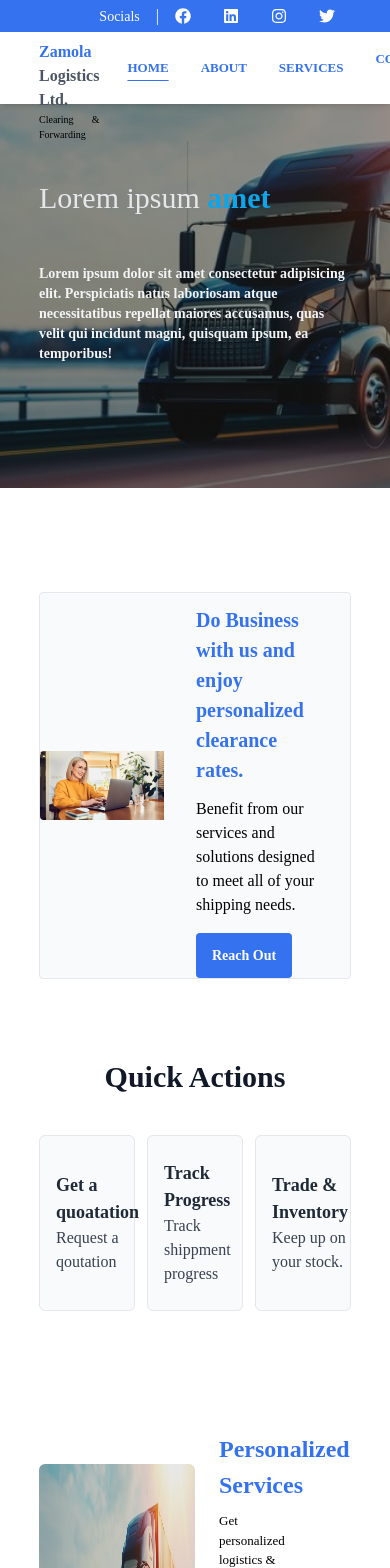
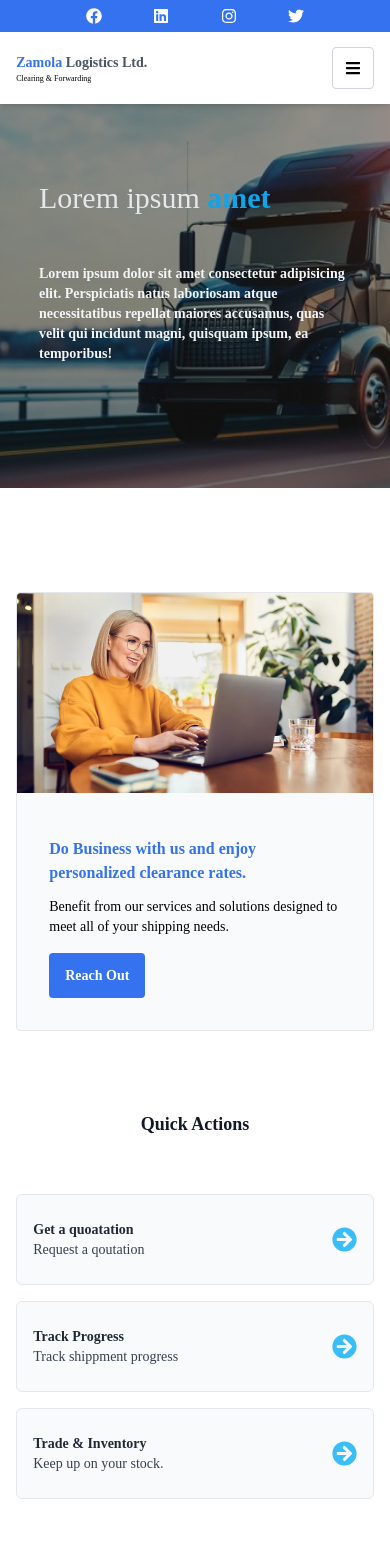
Before and after one commit to Palanga123/gray_tech, a React (Create React App) app in the folder gray_tech/: page / in a window 390 px wide. Shown: the top 1568 px of the page. Built offline with nearby package versions, Linux system fonts and the light colour scheme.

Commit message:
made whole site responsive

```diff
--- a/gray_tech/src/App.js
+++ b/gray_tech/src/App.js
@@ -1,6 +1,6 @@
 // import { BrowserRouter, Route, Routes } from 'react-router-dom';
 import List from './components/main/testimonials/testimonials';
-import Uq from './components/main/header/header2';
+import Header from './components/main/header/header';
 import Content from './components/main/main/content';
 import Hero from './components/main/main/intro';
 import Contact from './components/main/contact/form'
@@ -13,7 +13,7 @@ function App()
 
         <>
 
-            <Uq/>
+            <Header/>
             <Hero/>
             <Content/>
             <List/>
--- a/gray_tech/src/components/main/header/header.js
+++ b/gray_tech/src/components/main/header/header.js
@@ -1,27 +1,54 @@
-import { FaBars } from "react-icons/fa6";
+import { FaBars, FaFacebook, FaLinkedin, FaInstagram, FaTwitter } from "react-icons/fa";
 
-function Header()
-{
-    return (
+function Header(){
+
+    // const [showContent, setShowContent] = useState(false);
+
+    // const toggleContent = () => {
+    //     // setShowContent(!showContent);
+    //     document.getElementById('content').classList.toggle("hidden");
+    // };
+
+
+
+    return(
         <>
-            <header className="h-[60px] md:h-24 w-full bg-white-50 shadow">
-                <div className="w-11/12 md:w-4/5 h-full m-auto flex justify-between items-center text-gray-800 shadow-b-md">
-                    <div className="text-justify">
-                        <p className="font-semibold text-base md:text-2xl text-blue-600">Zamola <span className="text-gray-600">Logistics Ltd.</span></p>
-                        <p className="text-[10px]">Clearing & Forwarding</p>
-                    </div>
-                    <div className="hidden md:block">
-                        <ul className="flex items-center justify-even text-black">
-                            <li className="px-2 underline underline-offset-4 font-semibold text-blue-600">Home</li>
-                            <li className="px-2">About</li>
-                            <li className="px-2">FAQ's</li>
-                            <li className="px-2">Contact Us</li>
+            <header id="text" className="w-full fixed shadow-md">
+                <div className="w-full bg-[#3572ef]">
+                    <div className="w-3/5 md:w-4/5 m-auto bg-transparent">
+
+                        <ul className="justify-between md:justify-end flex text-white font-medium items-center">
+                            <p className='hidden md:block px-4 text-[14px]'>Socials</p>
+
+                            <li className="px-2 md:px-4 py-2"><FaFacebook/></li>
+                            <li className="px-2 md:px-4 py-2"><FaLinkedin/></li>
+                            <li className="px-2 md:px-4 py-2"><FaInstagram/></li>
+                            <li className="px-2 md:px-4 py-2"><FaTwitter/></li>
                         </ul>
                     </div>
-                    <div className="md:hidden">
-                        <button className="rounded text-gray-700 p-2 border border-gray-900 font bold"><FaBars /></button>
+                </div>
+                <div className="w-full py-2 bg-white">
+                    <div className="w-11/12 md:w-4/5 m-auto bg-transparent flex justify-between h-14 items-center">
+                            <div>
+                                <div className="text-justify">
+                                    <p className="font-semibold text-[14px] md:text-2xl text-[#3572ef]">Zamola <span className="text-gray-600">Logistics Ltd.</span></p>
+                                    <p className="text-[8px] md:text-[10px]">Clearing & Forwarding</p>
+                                </div>
+                            </div>
+                            <div className="hidden md:block justify-evenly text-[#3572ef] ml-3 font-semibold text-[13px]">
+                                <button className="px-4 h-full underline underline-offset-8">HOME </button>
+                                <button className="px-4 h-full hover:underline underline-offset-8">ABOUT </button>
+                                <button className="px-4 h-full hover:underline underline-offset-8">SERVICES</button>
+                                <button className="px-4 h-full hover:underline underline-offset-8">CONTACT US</button>
+                            </div>
+                            <div className="block md:hidden">
+                                <button className="p-3 border border-gray-300 rounded">
+                                    <FaBars/>
+                                </button>
+                            </div>
                     </div>
                 </div>
+
             </header>
         </>
     )
--- a/gray_tech/src/components/main/header/header2.js
+++ /dev/null
@@ -1,57 +0,0 @@
-import { FaBars, FaFacebook, FaLinkedin, FaInstagram, FaTwitter } from "react-icons/fa";
-
-function Uq(){
-
-    // const [showContent, setShowContent] = useState(false);
-
-    // const toggleContent = () => {
-    //     // setShowContent(!showContent);
-    //     document.getElementById('content').classList.toggle("hidden");
-    // };
-
-
-
-    return(
-        <>
-            <header id="text" className="w-full fixed shadow-md">
-                <div className="w-full bg-[#3572ef]">
-                    <div className="w-4/5 m-auto bg-transparent">
-
-                        <ul className="justify-end flex text-white font-medium items-center">
-                            <p className='px-4 text-[14px]'>Socials</p>
-                            |
-                            <li className="px-4 py-2"><FaFacebook/></li>
-                            <li className="px-4 py-2"><FaLinkedin/></li>
-                            <li className="px-4 py-2"><FaInstagram/></li>
-                            <li className="px-4 py-2"><FaTwitter/></li>
-                        </ul>
-                    </div>
-                </div>
-                <div className="w-full py-2 bg-white">
-                    <div className="w-4/5 m-auto bg-transparent flex justify-between h-14">
-                            <div>
-                                <div className="text-justify">
-                                    <p className="font-semibold text-base md:text-2xl text-[#3572ef]">Zamola <span className="text-gray-600">Logistics Ltd.</span></p>
-                                    <p className="text-[10px]">Clearing & Forwarding</p>
-                                </div>
-                            </div>
-                            <div className="flex justify-evenly text-[#3572ef] ml-3 font-semibold text-[13px]">
-                                <button className="px-4 h-full underline underline-offset-8">HOME </button>
-                                <button className="px-4 h-full hover:underline underline-offset-8">ABOUT </button>
-                                <button className="px-4 h-full hover:underline underline-offset-8">SERVICES</button>
-                                <button className="px-4 h-full hover:underline underline-offset-8">CONTACT US</button>
-                            </div>
-                            <div className="md:hidden">
-                                <button className="px-3 h-full text-white border border-white rounded">
-                                    <FaBars/>
-                                </button>
-                            </div>
-                    </div>
-                </div>
-
-            </header>
-        </>
-    )
-}
-
-export default Uq;
--- a/gray_tech/src/components/main/main/content.js
+++ b/gray_tech/src/components/main/main/content.js
@@ -1,21 +1,22 @@
-import { FaArrowCircleRight, FaTag } from "react-icons/fa";
+import { FaArrowCircleRight } from "react-icons/fa";
 import Typing from '../../images/typing.jpg';
 import Truck from '../../images/truck.jpeg';
 const Content = () => {
     return (
         <>
-            <section className="mt-16 w-4/5 m-auto py-10">
-                <div className="w-full  bg-gray-50 border border-gray-200 rounded flex items-center justify-between">
-                    <div className="w-[40%] h-full">
+            <section className="mt-16 w-11/12 md:w-4/5 m-auto py-10">
+                <div className="w-full bg-gray-50 border border-gray-200 rounded md:flex items-center md:justify-between">
+                    <div className="w-full md:w-[40%] h-full">
                         <img
                             src={ Typing }
-                            className="w-full h-full rounded-l"
+                            className="w-full h-full rounded-t md:rounded-l"
+                            alt="woman typing"
                         />
                     </div>
-                    <div className="w-3/5 px-8">
+                    <div className="w-full md:w-3/5 p-8">
 
-                        <p className="text-[20px] font-bold py-3 text-[#3572ef]">Do Business with us and enjoy personalized clearance rates.</p>
-                        <p className="">Benefit from our services and solutions designed to meet all of your shipping needs.</p>
+                        <p className="text-[16px] md:text-[20px] font-bold py-3 text-[#3572ef]">Do Business with us and enjoy personalized clearance rates.</p>
+                        <p className="text-sm md:text-base">Benefit from our services and solutions designed to meet all of your shipping needs.</p>
 
                         <div className="mt-4">
                             <button className="text-[14px] px-4 py-3 text-white rounded bg-[#3572ef] font-semibold hover:scale-105 hover:duration-500 duration-500">Reach Out</button>
@@ -23,30 +24,30 @@ const Content = () => {
                     </div>
                 </div>
                 <div className="my-20">
-                    <p className="text-center text-3xl font-bold  text-gray-900 pb-10">Quick Actions</p>
+                    <p className="text-center text-[18px] md:text-3xl font-bold  text-gray-900 pb-10">Quick Actions</p>
 
-                    <div className="grid grid-cols-3 gap-3 justify-between">
+                    <div className="md:grid grid-cols-3 gap-3 md:justify-between">
 
-                        <div className="px-4 py-6 rounded-md border border-gray-200 bg-gray-50 flex justify-between items-center cursor-pointer duration-500 hover:duration-500 hover:shadow-lg hover:scale-105">
+                        <div className="px-4 py-6 w-full my-4 rounded-md border border-gray-200 bg-gray-50 flex justify-between items-center cursor-pointer duration-500 hover:duration-500 hover:shadow-lg hover:scale-105">
                             <div>
-                                <p className="font-bold text-gray-800 text-[18px]">Get a quoatation</p>
-                                <p className="text-gray-700">Request a qoutation</p>
+                                <p className="font-bold text-gray-800 text-[14px] md:text-[18px]">Get a quoatation</p>
+                                <p className="text-sm md:text-base text-gray-700">Request a qoutation</p>
                             </div>
 
                             <FaArrowCircleRight className="text-[#3abef9] text-[25px]" />
                         </div>
-                        <div className="px-4 py-6 rounded-md border border-gray-200 bg-gray-50 flex justify-between items-center cursor-pointer duration-500 hover:duration-500 hover:shadow-lg hover:scale-105">
+                        <div className="px-4 py-6 w-full my-4 rounded-md border border-gray-200 bg-gray-50 flex justify-between items-center cursor-pointer duration-500 hover:duration-500 hover:shadow-lg hover:scale-105">
                             <div>
-                                <p className="font-bold text-gray-800 text-[18px]">Track Progress</p>
-                                <p className="text-gray-700">Track shippment progress</p>
+                                <p className="font-bold text-gray-800 text-[14px] md:text-[18px]">Track Progress</p>
+                                <p className="text-sm md:text-base text-gray-700">Track shippment progress</p>
                             </div>
 
                             <FaArrowCircleRight className="text-[#3abef9] text-[25px]" />
                         </div>
-                        <div className="px-4 py-6 rounded-md border border-gray-200 bg-gray-50 flex justify-between items-center cursor-pointer duration-500 hover:duration-500 hover:shadow-lg hover:scale-105">
+                        <div className="px-4 py-6 w-full my-4 rounded-md border border-gray-200 bg-gray-50 flex justify-between items-center cursor-pointer duration-500 hover:duration-500 hover:shadow-lg hover:scale-105">
                             <div>
-                                <p className="font-bold text-gray-800 text-[18px]">Trade & Inventory</p>
-                                <p className="text-gray-700">Keep up on your stock.</p>
+                                <p className="font-bold text-gray-800 text-[14px] md:text-[18px]">Trade & Inventory</p>
+                                <p className="text-sm md:text-base text-gray-700">Keep up on your stock.</p>
                             </div>
 
                             <FaArrowCircleRight className="text-[#3abef9] text-[25px]" />
@@ -58,45 +59,46 @@ const Content = () => {
 
             </section>
 
-            <section className="w-4/5 m-auto">
-                <div className="flex items-center mb-14">
-                    <div className="w-1/2">
+            <section className="w-11/12 md:w-4/5 m-auto">
+                <div className="md:flex items-center mb-14">
+                    <div className="w-full md:w-1/2">
                         <img
                             src={Truck}
                             alt="images"
                             className="rounded-md h-80"
                         />
                     </div>
-                    <div className="w-1/2 px-6 ">
-                        <p className="font-bold text-[24px] pb-2 text-[#3572ef]">Personalized Services</p>
+                    <div className="w-full md:w-1/2 py-4 md:px-6 ">
+                        <p className="font-bold text-[20px] md:text-[24px] pb-2 text-[#3572ef]">Personalized Services</p>
                         <p className="text-[13px] w-4/5">Get personalized logistics & warehousing services with the perks of a solid infrastructure and the trust of an experienced international logistics provider.</p>
                         <button className="py-2 px-4 rounded-md text-[14px] text-white bg-[#3572ef] font-semibold mt-4">Join Us</button>
                     </div>
                 </div>
-                <div className="flex items-center mb-14">
-                    <div className="w-1/2 px-6">
-                        <p className="font-bold text-[24px] pb-2 text-[#3572ef]">E-Commerce</p>
-                        <p className="text-[13px] w-4/5">Large space and infrastructure for catering to retail and e-commerce storage & distribution</p>
-                        <button className="py-2 px-4 rounded-md text-[14px] text-white bg-[#3572ef] font-semibold mt-4">Join Us</button>
-                    </div>
-                    <div className="w-1/2 ">
+                <div className="md:flex items-center mb-14">
+                    <div className="w-full md:w-1/2 ">
                         <img
                             src={Truck}
                             alt="images"
                             className="rounded-md h-80"
                         />
                     </div>
+                    <div className="w-full md:w-1/2 py-4 md:px-6">
+                        <p className="font-bold text-[20px] md:text-[24px] pb-2 text-[#3572ef]">E-Commerce</p>
+                        <p className="text-[13px] w-4/5">Large space and infrastructure for catering to retail and e-commerce storage & distribution</p>
+                        <button className="py-2 px-4 rounded-md text-[14px] text-white bg-[#3572ef] font-semibold mt-4">Join Us</button>
+                    </div>
+
                 </div>
-                <div className="flex items-center">
-                    <div className="w-1/2">
+                <div className="md:flex items-center">
+                    <div className="w-full md:w-1/2">
                         <img
                             src={Truck}
                             alt="images"
                             className="rounded-md h-80"
                         />
                     </div>
-                    <div className="w-1/2 px-6 ">
-                        <p className="font-bold text-[24px] pb- text-[#3572ef]">Foreign Trade Zone</p>
+                    <div className="w-full md:w-1/2 py-4 md:px-6 ">
+                        <p className="font-bold text-[20px] md:text-[24px]  text-[#3572ef]">Foreign Trade Zone</p>
                         <p className="text-[13px] w-4/5">Make the best of Miami Free Zone with experts who specialize in Free Trade Zone customs to make export/import a breeze.</p>
                         <button className="py-2 px-4 rounded-md text-[14px] text-white bg-[#3572ef] font-semibold mt-4">Join Us</button>
                     </div>
```
